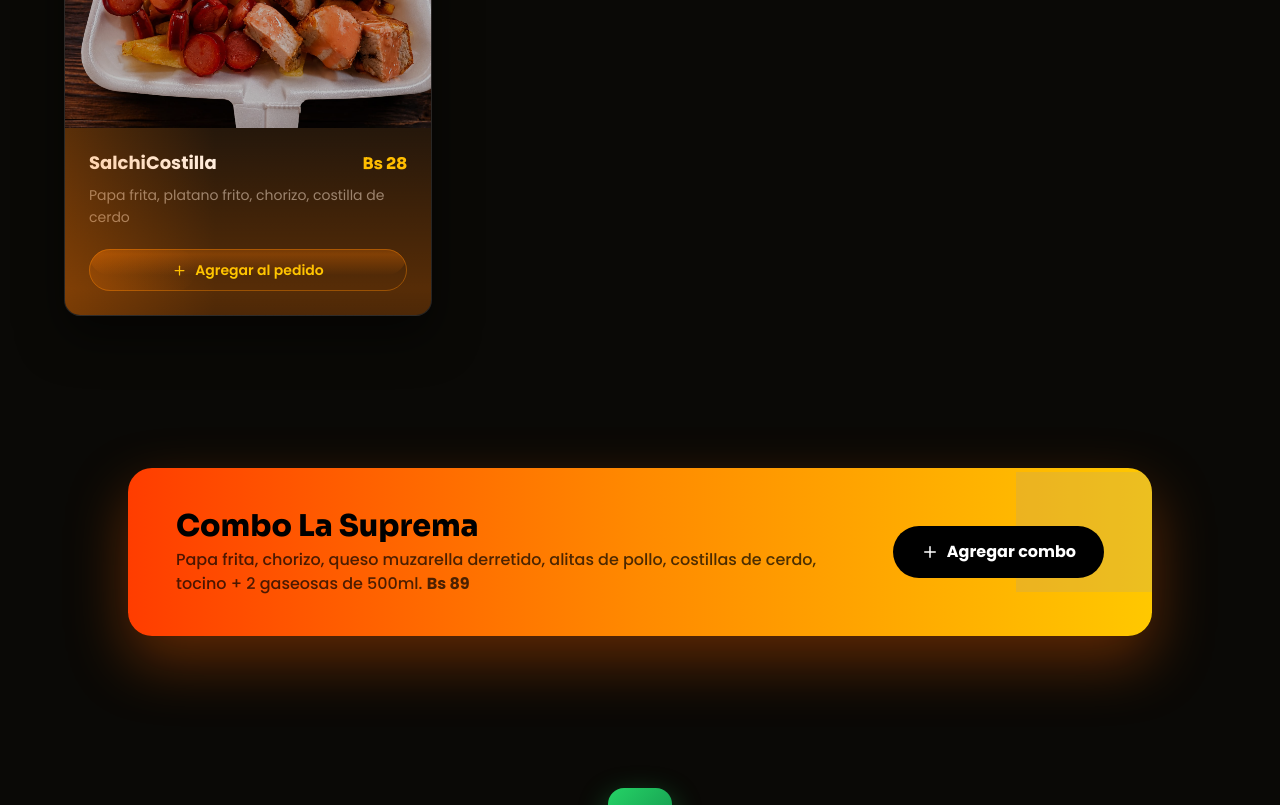
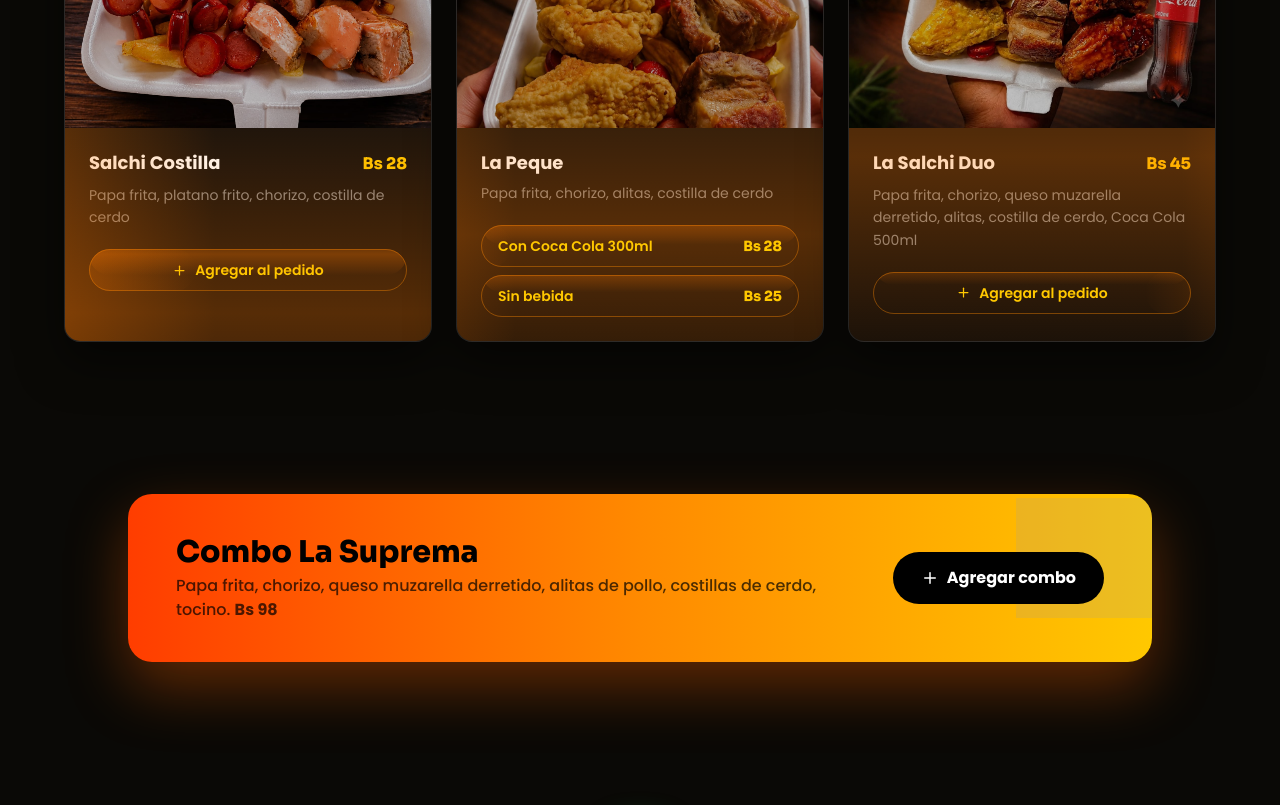
Before and after one commit to miguel-higorre-ch/lusan-food, a React (Vite) app: page / in a window 1280 px wide. Shown: the part 2220-3025 px from the top of the page. Built offline with nearby package versions, Linux system fonts and the light colour scheme; grey boxes are pictures that could not be loaded.

Commit message:
Update menu

```diff
--- a/src/App.jsx
+++ b/src/App.jsx
@@ -88,27 +88,37 @@ export default function App() {
     document.getElementById(id)?.scrollIntoView({ behavior: "smooth" });
   };
 
-  const addToCart = (item) => {
-    setAddedItem(item.name);
+  const addToCart = (item, variant = null) => {
+    const cartItemId = variant ? `${item.name}-${variant.name}` : item.name;
+    setAddedItem(cartItemId);
     setCart((prevCart) => {
-      const existingItem = prevCart.find((i) => i.name === item.name);
+      const existingItem = prevCart.find((i) => i.cartItemId === cartItemId);
       if (existingItem) {
         return prevCart.map((i) =>
-          i.name === item.name ? { ...i, quantity: i.quantity + 1 } : i
+          i.cartItemId === cartItemId ? { ...i, quantity: i.quantity + 1 } : i
         );
       }
-      return [...prevCart, { ...item, quantity: 1 }];
+      return [
+        ...prevCart,
+        {
+          ...item,
+          cartItemId,
+          variantName: variant?.name || null,
+          price: variant?.price || item.price,
+          quantity: 1,
+        },
+      ];
     });
   };
 
-  const removeFromCart = (itemName) => {
-    setCart((prevCart) => prevCart.filter((i) => i.name !== itemName));
+  const removeFromCart = (cartItemId) => {
+    setCart((prevCart) => prevCart.filter((i) => i.cartItemId !== cartItemId));
   };
 
-  const updateQuantity = (itemName, delta) => {
+  const updateQuantity = (cartItemId, delta) => {
     setCart((prevCart) =>
       prevCart.map((i) => {
-        if (i.name === itemName) {
+        if (i.cartItemId === cartItemId) {
           const newQuantity = Math.max(1, i.quantity + delta);
           return { ...i, quantity: newQuantity };
         }
@@ -123,7 +133,10 @@ export default function App() {
     if (cart.length === 0) return WA_LINK;
 
     const message = cart
-      .map((item) => `- ${item.quantity}x ${item.name} (Bs ${item.price} c/u)`)
+      .map((item) => {
+        const variantText = item.variantName ? ` (${item.variantName})` : "";
+        return `- ${item.quantity}x ${item.name}${variantText} (Bs ${item.price} c/u)`;
+      })
       .join("\n");
 
     const total = cart.reduce((sum, item) => sum + Number(item.price) * item.quantity, 0);
@@ -381,19 +394,43 @@ export default function App() {
                       <h3 className="font-bold text-lg leading-tight">
                         {item.name}
                       </h3>
-                      {cart.find((i) => i.name === item.name)?.quantity > 0 && (
+                      {cart
+                        .filter((i) => i.name === item.name)
+                        .reduce((sum, i) => sum + i.quantity, 0) > 0 && (
                         <span className="bg-flameRed text-white text-xs font-bold px-2 py-0.5 rounded-full">
-                          {cart.find((i) => i.name === item.name)?.quantity}
+                          {cart
+                            .filter((i) => i.name === item.name)
+                            .reduce((sum, i) => sum + i.quantity, 0)}
                         </span>
                       )}
                     </div>
+                    {!item.variants && (
                       <span className="font-display font-extrabold text-flameGold whitespace-nowrap">
                         Bs {item.price}
                       </span>
+                    )}
                   </div>
                   <p className="text-white/50 text-sm mb-5 leading-relaxed">
                     {item.desc}
                   </p>
+                  {item.variants ? (
+                    <div className="space-y-2">
+                      {item.variants.map((variant, vIndex) => (
+                        <div key={vIndex} className="relative">
+                          <button
+                            onClick={() => addToCart(item, variant)}
+                            className={`flex items-center justify-between w-full border border-flameOrange/40 text-flameGold font-semibold text-sm py-2.5 px-4 rounded-full hover:bg-flameOrange/10 transition-all ${
+                              addedItem === `${item.name}-${variant.name}` ? "scale-95 bg-flameOrange/20" : ""
+                            }`}
+                          >
+                            <span>{variant.name}</span>
+                            <span className="font-display font-extrabold">Bs {variant.price}</span>
+                          </button>
+                          <AnimatedBorder size={200} duration={2.5} delay={i * 0.3 + vIndex * 0.1} rounded="rounded-full" />
+                        </div>
+                      ))}
+                    </div>
+                  ) : (
                     <div className="relative">
                       <button
                         onClick={() => addToCart(item)}
@@ -405,6 +442,7 @@ export default function App() {
                       </button>
                       <AnimatedBorder size={200} duration={2.5} delay={i * 0.3} rounded="rounded-full" />
                     </div>
+                  )}
                 </div>
               </div>
             ))}
@@ -425,8 +463,8 @@ export default function App() {
               </h3>
               <p className="text-black/70 font-medium mt-1">
                 Papa frita, chorizo, queso muzarella derretido, alitas de pollo,
-                costillas de cerdo, tocino + 2 gaseosas de 500ml.{" "}
-                <span className="font-bold">Bs 89</span>
+                costillas de cerdo, tocino.{" "}
+                <span className="font-bold">Bs 98</span>
               </p>
             </div>
             <button
@@ -632,25 +670,28 @@ export default function App() {
                       </div>
                       <div className="flex-1 min-w-0">
                         <h3 className="font-semibold text-sm truncate">{item.name}</h3>
+                        {item.variantName && (
+                          <p className="text-white/50 text-xs">{item.variantName}</p>
+                        )}
                         <p className="text-flameGold text-sm font-bold">Bs {item.price}</p>
                       </div>
                       <div className="flex items-center gap-2">
                         <button
-                          onClick={() => updateQuantity(item.name, -1)}
+                          onClick={() => updateQuantity(item.cartItemId, -1)}
                           className="w-8 h-8 rounded-full border border-white/20 flex items-center justify-center hover:bg-white/10 transition-colors"
                         >
                           <Minus size={14} />
                         </button>
                         <span className="w-8 text-center font-semibold">{item.quantity}</span>
                         <button
-                          onClick={() => updateQuantity(item.name, 1)}
+                          onClick={() => updateQuantity(item.cartItemId, 1)}
                           className="w-8 h-8 rounded-full border border-white/20 flex items-center justify-center hover:bg-white/10 transition-colors"
                         >
                           <Plus size={14} />
                         </button>
                       </div>
                       <button
-                        onClick={() => removeFromCart(item.name)}
+                        onClick={() => removeFromCart(item.cartItemId)}
                         className="text-white/40 hover:text-flameRed transition-colors"
                       >
                         <Trash2 size={18} />
--- a/src/data.js
+++ b/src/data.js
@@ -37,13 +37,31 @@ export const MENU_ITEMS = [
     image: "/images/menu/la-clasica.jpeg",
   },
   {
-    name: "SalchiCostilla ",
+    name: "Salchi Costilla ",
     desc: "Papa frita, platano frito, chorizo, costilla de cerdo",
     price: "28",
     tag: null,
     image: "/images/menu/salchi-costilla.jpeg",
   },
   // Removed: Papas Lusan, Wrap Picante, Limonada de Coco
+  {
+    name: "La Peque",
+    desc: "Papa frita, chorizo, alitas, costilla de cerdo",
+    price: "28",
+    tag: null,
+    image: "/images/menu/la-peque.jpeg",
+    variants: [
+      { name: "Con Coca Cola 300ml", price: "28" },
+      { name: "Sin bebida", price: "25" },
+    ],
+  },
+  {
+    name: "La Salchi Duo",
+    desc: "Papa frita, chorizo, queso muzarella derretido, alitas, costilla de cerdo, Coca Cola 500ml",
+    price: "45",
+    tag: null,
+    image: "/images/menu/la-salchi-duo.jpeg",
+  },
 ];
 
 export const VALUES = [
```
Also changed, not shown: public/images/menu/la-peque.jpeg (added), public/images/menu/la-salchi-duo.jpeg (added). Lines whose indentation alone changed are shown as unchanged.
